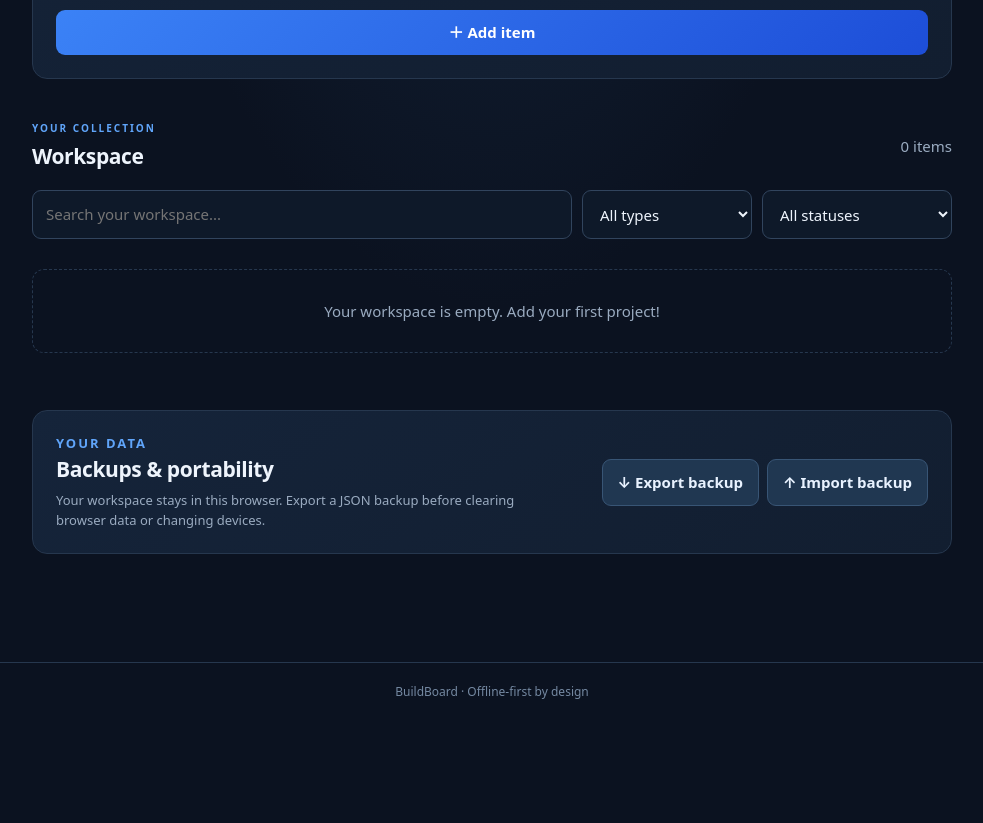
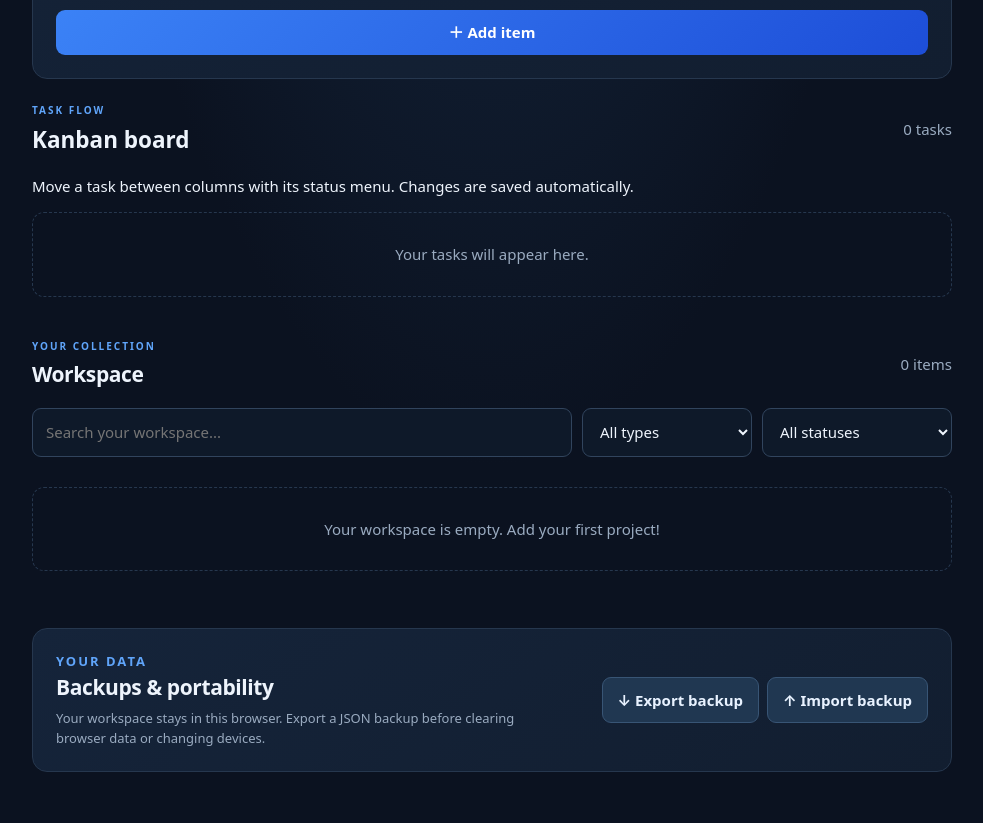
Before and after one commit to yuvansh1108/buildboard, a plain HTML site: page index.html in a window 1280 px wide. Shown: the part 829-1652 px from the top of the page, without its empty margins (148-1131 px from the left). Before the commit the page ends 1550 px from the top, so only its background shows below. Drawn offline with Linux system fonts and the light colour scheme.

Commit message:
feat: add Kanban board layout

```diff
--- a/index.html
+++ b/index.html
@@ -63,6 +63,18 @@
       </form>
     </section>
 
+
+    <section class="kanban-section" aria-labelledby="boardTitle">
+      <div class="workspace-heading">
+        <div><p class="eyebrow">TASK FLOW</p><h2 id="boardTitle">Kanban board</h2></div>
+        <span class="muted" id="boardTaskCount">0 tasks</span>
+      </div>
+      <p class="board-hint">Move a task between columns with its status menu. Changes are saved automatically.</p>
+      <div id="kanbanBoard" class="kanban-board" aria-live="polite">
+        <p class="empty-state">Your tasks will appear here.</p>
+      </div>
+    </section>
+
     <section class="workspace">
       <div class="workspace-heading">
         <div><p class="eyebrow">YOUR COLLECTION</p><h2>Workspace</h2></div>
```
